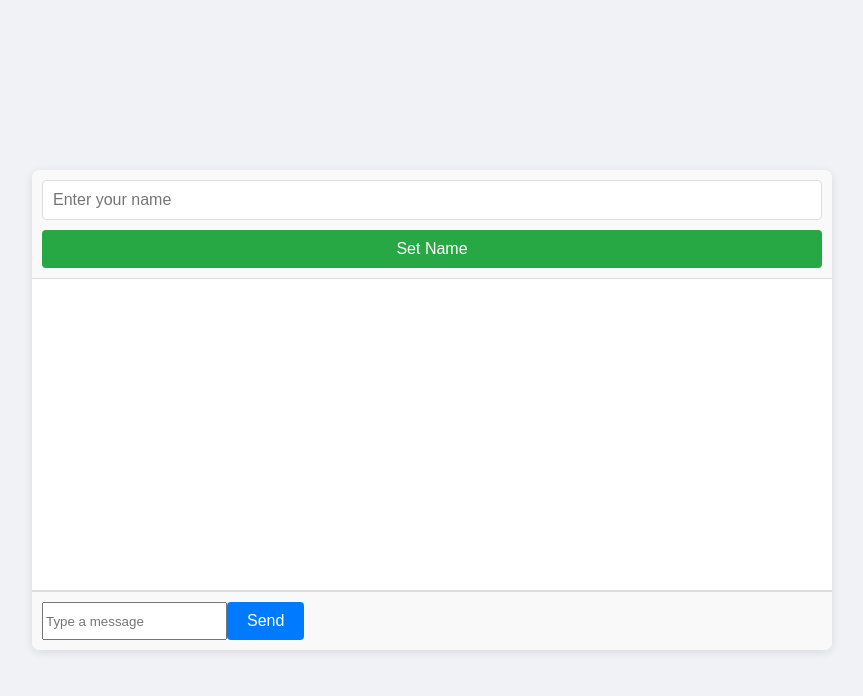
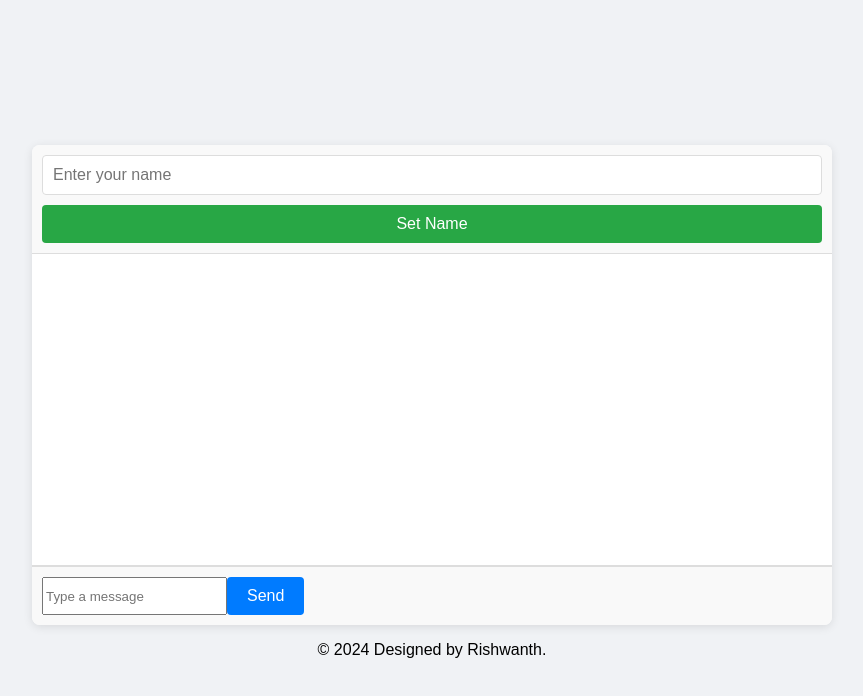
Before and after one commit to Rishwanth-M/chatapp, a website: page public/index.html in a window 1280 px wide. Shown: the whole page, without its empty margins (208-1071 px from the left). Drawn offline with nearby package versions, Linux system fonts and the light colour scheme; no server answers.

Commit message:
Update index.html

```diff
--- a/public/index.html
+++ b/public/index.html
@@ -145,6 +145,9 @@
       <button id="send">Send</button>
     </div>
   </div>
+  <div class="footer-bottom">
+    <p>&copy; 2024 Designed by Rishwanth.</p>
+  </div>
   <script src="/socket.io/socket.io.js"></script>
   <script>
     const socket = io();
```
